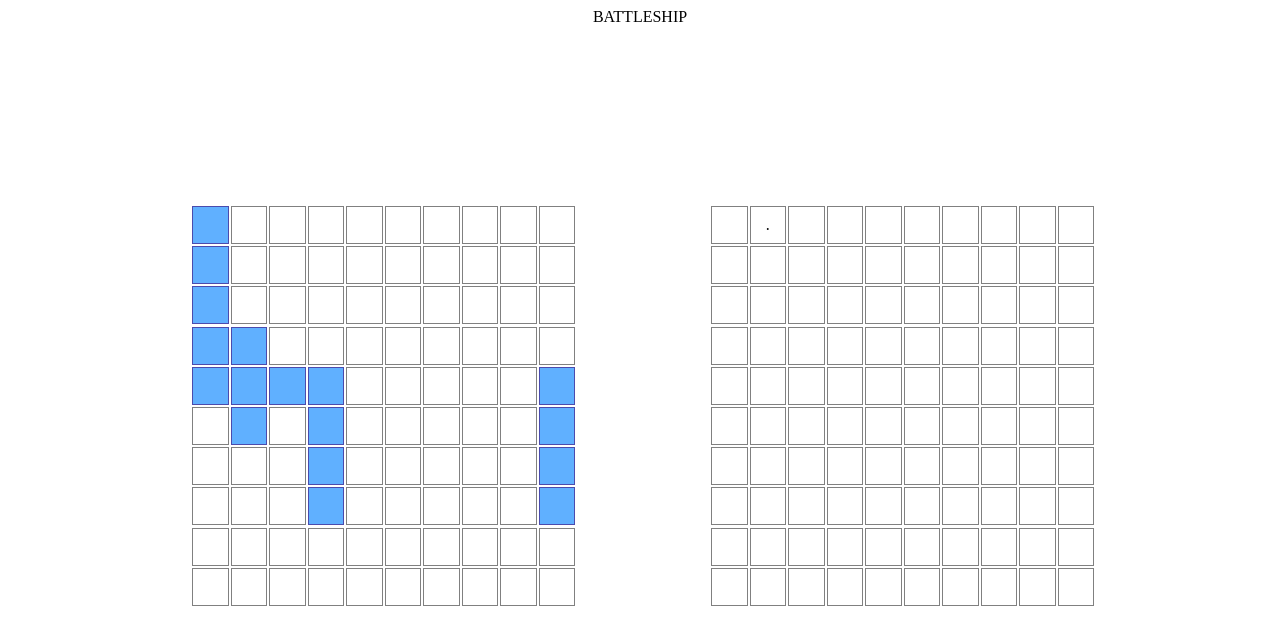
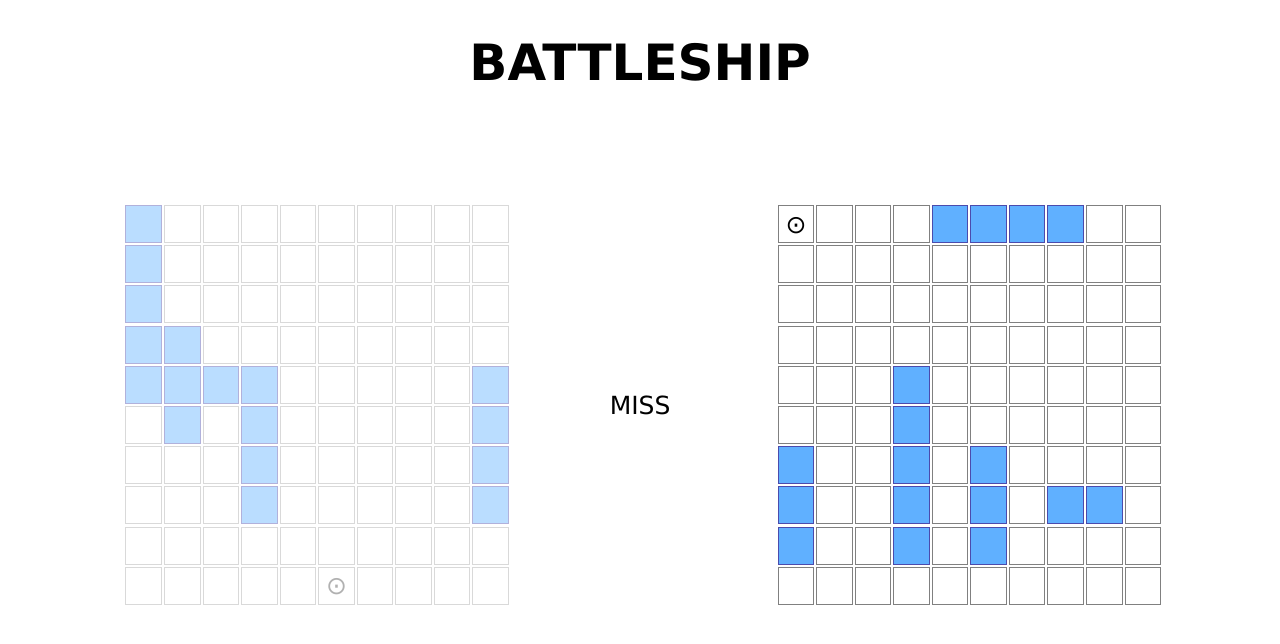
Before and after one commit to kartikbangera03/Battleship-in-JS, a website with bundled scripts: page index.html in a window 1280 px wide. Both pictures are taken after a click on the element 767 px from the left and 225 px from the top of the page. Built offline with nearby package versions, Linux system fonts and the light colour scheme.

Commit message:
Fix: Double Clicking fixed. But now due to order of operations, clicks are being refreshed

```diff
--- a/GameLogic.js
+++ b/GameLogic.js
@@ -1,61 +1,36 @@
 import Player from "./Player.js";
 import renderBothBoards from "./domManip.js";
 
-const playerOne = new Player("Kartik");
-const playerTwo = new Player("Computer");
+let playerOne;
+let playerTwo;
+let players = [];
+let playerTurn;
 
-console.log("BattleShip - Milton Bradley Version");
+startNewGame();
 
-const players = [];
-players[0] = playerOne;
-players[1] = playerTwo;
+setInterval(function(){
+    if(players[0].turn === false &&  players[1].turn === false){
+        let opponent = playerTurn==1 ? 0 : 1;
+        if(players[opponent].checkShipsSunk()===true){
+            // const shipInfoSpan = document.querySelector("#squareInfo");
+            // shipInfoSpan.textContent = players[playerTurn].name+" WINS !!!!";
 
-console.log("Ships Placed for " + playerOne.name);
-players[0].placeShips();
+            window.alert(players[playerTurn].name+ "  WINS !!!!!");
+            startNewGame();
+        }else{
+            renderBothBoards(players[0], players[1], playerTurn);
+            playerTurn = playerTurn==1 ? 0 : 1 ;
+        }
+    }
+},100)
 
-console.log("Ships Placed for " + playerTwo.name);
-players[1].placeShips();
 
-let playerTurn = 0;
-setInterval(function(){
-    // console.log("Checking ");
-    if(players[0].turn === false &&  players[1].turn === false){
-        console.log("Both Turns False");
-        // players[playerTurn].turn = true;
-        renderBothBoards(players[0], players[1], playerTurn);
-
-        playerTurn = playerTurn==1 ? 0 : 1 ;
-        console.log(playerTurn);
-    }
-},200)
-
-// console.log(playerOne);
-// console.log(playerTwo);
-
-// let gameFlag = true;
-// let playerTurn = 0;
-// while(gameFlag){
-//     console.log(players[playerTurn].name+"'s TURN");
-//     const opponent = playerTurn==1 ? 0 : 1;
-//     let inputCordinatesCorrect = true;
-//     do{
-//         const [xcord , ycord] = getInput(players[playerTurn].name);
-//         inputCordinatesCorrect = players[opponent].receiveAttack(xcord, ycord);
-//     }while(!inputCordinatesCorrect);
-
-//     if(players[opponent].checkShipsSunk()===true){
-//         gameFlag = false;
-//         console.log(players[playerTurn].name+" Wins");
-//     }
-
-//     showBoards();
-
-//     playerTurn = playerTurn==1 ? 0 : 1;
-// }
-
-// function showBoards(){
-//     console.log(players[0].name + "'s Board =====");
-//     console.log(players[0].printBoard());
-//     console.log(players[1].name + "'s Board =====");
-//     console.log(players[1].printBoard());
-// }
+function startNewGame(){
+    playerOne = new Player("Kartik");
+    playerTwo = new Player("Computer");
+    players[0] = playerOne;
+    players[1] = playerTwo;
+    players[0].placeShips();
+    players[1].placeShips();
+    playerTurn = 0;
+}
--- a/Gameboard.js
+++ b/Gameboard.js
@@ -1,12 +1,5 @@
-// Gameboards should keep track of missed attacks so they can display them properly
-// Gameboards should be able to report whether or not all of their ships have been sunk
-
-
-// INITIALLY populate each Gameboard with predetermined coordinates.
-// Later implement a system for allowing players to place their ships later.
-// user click on a coordinate in the enemy Gameboard.
-export default class Gameboard{
-    constructor(name){
+export default class Gameboard {
+    constructor(name) {
         this.gameBoard = [];
         this.shipsOnBoard = [];
         this.setBoard();
@@ -14,147 +7,104 @@ export default class Gameboard{
     }
 
 
-    // allShipsSunk(){
-    //     let allShipsSunkStatus = true;
-    //     this.shipsOnBoard.forEach(eachShip=>{
-    //         if(eachShip.isSunk()===false){
-    //             allShipsSunkStatus = false;
-    //         }
-    //     });
-
-    //     return allShipsSunkStatus;
-    // }
-
-
-    // getShipsOnBoard(){
-    //     return this.shipsOnBoard;
-    // }
-
-    getCordinate(xcord,ycord){
+    getCordinate(xcord, ycord) {
         return this.gameBoard[xcord][ycord];
     }
 
-    setBoard(){
-        for(let i=0;i<=10;i++){
+
+    setBoard() {
+        for (let i = 0; i <= 10; i++) {
             this.gameBoard[i] = [];
-            for(let j = 0 ; j <= 10;j++){
+            for (let j = 0; j <= 10; j++) {
                 this.gameBoard[i][j] = {
                     hasShip: false,
                     attacked: false,
                     ship: null
                 };
             }
-            // this.gameBoard.push(Array(10).fill({
-            //     hasShip: false,
-            //     attacked: false,
-            //     ship: null
-            // }));
         }
     }
 
 
-    getBoard(){
-        // console.log(this.gameBoard);
+    getBoard() {
         return this.gameBoard;
 
     }
 
 
-    printBoard(){
+    printBoard() {
         this.gameBoard;
-
-        for(let i=1;i<this.gameBoard.length;i++){
+        for (let i = 1; i < this.gameBoard.length; i++) {
             let currentRowArray = "";
-            let currentRow  = this.gameBoard[i];
-            for(let j = 1; j < currentRow.length ; j++){
+            let currentRow = this.gameBoard[i];
+            for (let j = 1; j < currentRow.length; j++) {
                 let val = currentRow[j].hasShip ? currentRow[j].ship.name : " . ";
                 currentRowArray += val + "  ";
             }
-            // console.table(currentRowArray);
-
         }
     }
 
 
-    placeShipOnGameBoard(shipObj, xcord, ycord, orientation){
+    placeShipOnGameBoard(shipObj, xcord, ycord, orientation) {
         let result = false;
-
-
-        // console.log("CHECK PLACEMENT");
-        if(this.checkFit(shipObj.length , xcord, ycord, orientation)){
-            const shipCordinates = this.getCordinatesForShip(shipObj.length , xcord, ycord, orientation);
-            // console.log(shipCordinates);
-            // console.log("SHIP FIT CHECKED");
-            if(shipCordinates.length!=0 && this.cordinatesEmpty(shipCordinates)){
-                // console.log("SHIP CORDINATES EMPTY");
-
-                // this.shipsOnBoard.push(shipObj);
-                shipCordinates.forEach(cord=>{
-                    // console.log(cord);
+        if (this.checkFit(shipObj.length, xcord, ycord, orientation)) {
+            const shipCordinates = this.getCordinatesForShip(shipObj.length, xcord, ycord, orientation);
+            if (shipCordinates.length != 0 && this.cordinatesEmpty(shipCordinates)) {
+                shipCordinates.forEach(cord => {
                     const xCord = cord[0];
                     const yCord = cord[1];
                     const square = this.gameBoard[xCord][yCord];
-                    // console.log(square);
                     square.hasShip = true;
                     square.ship = shipObj;
-                    // console.log(square);
                 });
-                // console.log("CORDINATES SET");
                 result = true;
 
             }
         }
-        // this.printBoard();
         return result;
-        // this.getBoard();
     }
 
 
-    checkFit(shipLength, xcord, ycord, orientation){
+    checkFit(shipLength, xcord, ycord, orientation) {
         let result = false;
-            if(orientation =="horizontal"){
-                if((ycord-1) + shipLength >9){
+        if (orientation == "horizontal") {
+            if ((ycord - 1) + shipLength > 9) {
                 result = false;
-                }else{
+            } else {
                 result = true;
             }
-            }else if(orientation =="vertical"){
-                if((xcord-1) + shipLength >9){
+        } else if (orientation == "vertical") {
+            if ((xcord - 1) + shipLength > 9) {
                 result = false;
-                }else{
+            } else {
                 result = true;
             }
         }
         return result;
-
     }
 
 
-    getCordinatesForShip(shipLength, xcord, ycord, orientation){
+    getCordinatesForShip(shipLength, xcord, ycord, orientation) {
         let cordinates = [];
-        if(orientation =="horizontal"){
-            for(let i=0;i<shipLength;i++){
-                const cords = [xcord, ycord+i];
+        if (orientation == "horizontal") {
+            for (let i = 0; i < shipLength; i++) {
+                const cords = [xcord, ycord + i];
                 cordinates.push(cords);
             }
-        }else if(orientation == "vertical" ){
-            for(let i=0;i<shipLength;i++){
-                const cords = [xcord+i, ycord];
+        } else if (orientation == "vertical") {
+            for (let i = 0; i < shipLength; i++) {
+                const cords = [xcord + i, ycord];
                 cordinates.push(cords);
             }
         }
-        // console.log(cordinates)
         return cordinates;
     }
 
 
-    cordinatesEmpty(shipCordinates){
+    cordinatesEmpty(shipCordinates) {
         let isEmpty = true;
         shipCordinates.forEach((cord) => {
-            // console.log("Checking "+this.gameBoard[cord[0]][cord[1]]);
-            if(this.gameBoard[cord[0]][cord[1]].hasShip === true){
-
-                // console.log("Checking if square "+cord[0]+" "+cord[1]+" is Empty or not" );
+            if (this.gameBoard[cord[0]][cord[1]].hasShip === true) {
                 isEmpty = false;
             }
         });
@@ -162,27 +112,23 @@ export default class Gameboard{
     }
 
 
-    receiveAttack(xcord, ycord){
-
-        // Determines whether or not the attack hit a ship
-        // and then sends the hit function to the correct ship
-        // OR records the cordinates of the missed shot
-        // const xcord = cord[0];
-        // const ycord = cord[1];
+    receiveAttack(xcord, ycord) {
         let attackStatus = false;
         let message = "MISS";
 
-        if(this.gameBoard[xcord][ycord].attacked == false){
+        if (this.gameBoard[xcord][ycord].attacked == false) {
             attackStatus = true;
-            // console.log("*****************");
-            if(this.gameBoard[xcord][ycord].hasShip == true ){
-                this.gameBoard[xcord][ycord].ship.hit();
-            }else{
-                console.log(message);
+
+            if (this.gameBoard[xcord][ycord].hasShip == true) {
+                message = this.gameBoard[xcord][ycord].ship.hit();
             }
-            // console.log("*****************");
+
             this.gameBoard[xcord][ycord].attacked = true;
         }
+
+        const shipInfoSpan = document.querySelector("#squareInfo");
+        shipInfoSpan.textContent = message;
+        console.log(message);
 
         return attackStatus;
     }
--- a/domManip.js
+++ b/domManip.js
@@ -1,131 +1,137 @@
-let playerTurn  = 0;
+export default function renderBothBoards(playerOne, playerTwo, playerTurn) {
+    if (playerTurn) {
+        playerTwo.changeTurn();
+    } else {
+        playerOne.changeTurn();
+    }
 
-
-
-
-// export default function(players){
-//     players[playerTurn].turn = true;
-//     renderBothBoards(players[0], players[1], playerTurn)
-//     playerTurn = playerTurn==1 ? 0 : 1 ;
-
-
-
-// };
-
-
-
-
-export default function renderBothBoards(playerOne, playerTwo, playerTurn){
-
-    if(playerTurn){
-        playerTwo.changeTurn();
-        console.log(playerTwo.name+"'s TURN . TurnStatus : "+playerTwo.turn);
-
-    }else{
-        playerOne.turn = true;
-        console.log(playerOne.name+"'s TURN . TurnStatus : "+playerOne.turn);
-
-    }
     renderLeftBoard(playerOne, playerTwo, playerTurn);
     renderRightBoard(playerOne, playerTwo, playerTurn);
+
+    if(playerTurn == 1 ){
+        getRandomClickInputFromComputer();
+    }
 }
 
 
-function renderLeftBoard(playerOne, playerTwo, playerTurn){
+function renderLeftBoard(playerOne, playerTwo, playerTurn) {
     const leftContainer = document.querySelector(".leftContainer");
-    while(leftContainer.firstChild){
+    while (leftContainer.firstChild) {
         leftContainer.removeChild(leftContainer.firstChild);
     }
 
 
-    for(let i =1;i<=10;i++){
-        for(let j=1;j<=10;j++){
-            const square  =  document.createElement("div");
+    for (let i = 1; i <= 10; i++) {
+        for (let j = 1; j <= 10; j++) {
+            const square = document.createElement("div");
             const spanElem = document.createElement("span");
-            // spanElem.textContent = ".";
-            const gameBoardSquare = playerOne.gameBoard.getCordinate(i,j);
-            if(gameBoardSquare.attacked == true){
-                if(gameBoardSquare.hasShip==true){
-                    spanElem.textContent = "X";
-                }else{
-                    spanElem.textContent = ".";
-                }
+
+            if (playerTurn == 0) {
+                square.classList.add("inactiveBoard");
             }
+            const gameBoardSquare = playerOne.gameBoard.getCordinate(i, j);
+            // if (gameBoardSquare.attacked == true) {
+            //     if (gameBoardSquare.hasShip == true) {
+            //         spanElem.innerHTML = "&#x2715;";
+            //     } else {
+            //         spanElem.innerHTML = "&#x2299;" ;
+            //     }
+            // }
 
-            if(gameBoardSquare.hasShip==true){
+            spanElem.innerHTML = getDisplayInfoForSquare(gameBoardSquare.attacked,gameBoardSquare.hasShip )
+
+
+            if (gameBoardSquare.hasShip == true) {
                 square.classList.add("shipSquare");
             }
 
             square.appendChild(spanElem);
             square.classList.add("leftSquare");
-            square.setAttribute("id",`ls-${i}-${j}`);
+            square.setAttribute("id", `ls-${i}-${j}`);
 
-            if(playerTurn===1 && gameBoardSquare.attacked===false){
-                square.addEventListener("click",(e)=>{
-                    const idVal = e.target.id.split("-");
-                    console.log(idVal[1]+" "+ idVal[2]);
+            if (playerTurn === 1 && gameBoardSquare.attacked === false) {
+                square.addEventListener("click", (e) => {
+                    // const idVal = e.target.id.split("-");
+                    console.log(playerTwo.name);
+                    console.log(e.target.id);
                     playerOne.receiveAttack(i, j);
                     playerTwo.changeTurn()
-                    console.log("In left Board");
-                    console.log(playerOne.name +" " +playerOne.turn);
-                    console.log(playerTwo.name +" " +playerTwo.turn);
+                }, { once: true });
+            }
+            leftContainer.appendChild(square);
+        }
+    }
+}
 
-                    // await renderBothBoards(playerOne, playerTwo, nextTurn );
-                    // changeTurn = true;
+function renderRightBoard(playerOne, playerTwo, playerTurn) {
+    const rightContainer = document.querySelector(".rightContainer");
+    while (rightContainer.firstChild) {
+        rightContainer.removeChild(rightContainer.firstChild);
+    }
 
-                },{once : true});
+    for (let i = 1; i <= 10; i++) {
+        for (let j = 1; j <= 10; j++) {
+            const square = document.createElement("div");
+            const spanElem = document.createElement("span");
+            if (playerTurn == 1) {
+                square.classList.add("inactiveBoard");
             }
 
 
-            leftContainer.appendChild(square);
-        }
-    }
+            const gameBoardSquare = playerTwo.gameBoard.getCordinate(i, j);
+            // if (gameBoardSquare.attacked == true) {
+            //     if (gameBoardSquare.hasShip == true) {
+            //         spanElem.innerHTML = "&#x2715;";
+            //     } else {
+            //         spanElem.innerHTML = "&#x2299;" ;
+            //     }
+            // }
+            spanElem.innerHTML = getDisplayInfoForSquare(gameBoardSquare.attacked,gameBoardSquare.hasShip)
 
 
+            if (gameBoardSquare.hasShip == true) {
+                square.classList.add("shipSquare");
+            }
 
-
-}
-
-function renderRightBoard(playerOne, playerTwo, playerTurn){
-    const rightContainer = document.querySelector(".rightContainer");
-    while(rightContainer.firstChild){
-        rightContainer.removeChild(rightContainer.firstChild);
-    }
-
-    for(let i =1;i<=10;i++){
-        for(let j=1;j<=10;j++){
-            const square  =  document.createElement("div");
-            const spanElem = document.createElement("span");
-            // spanElem.textContent = ".";
-            const gameBoardSquare = playerTwo.gameBoard.getCordinate(i,j);
-            if(gameBoardSquare.attacked == true){
-                if(gameBoardSquare.hasShip==true){
-                    spanElem.textContent = "X";
-                }else{
-                    spanElem.textContent = ".";
-                }
-            }
             square.appendChild(spanElem);
             square.classList.add("rightSquare");
-            square.setAttribute("id",`rs-${i}-${j}`);
+            square.setAttribute("id", `rs-${i}-${j}`);
 
-            if(playerTurn===0){
-                square.addEventListener("click",(e)=>{
-                    const idVal = e.target.id.split("-");
-                    console.log(idVal[1]+" "+ idVal[2]);
-                    console.log("In right Board");
+            if (playerTurn === 0) {
+                square.addEventListener("click", (e) => {
+                    // const idVal = e.target.id.split("-");
+                    console.log(playerOne.name);
+                    console.log(e.target.id);
                     playerTwo.receiveAttack(i, j);
                     playerOne.changeTurn();
-                    console.log(playerOne.name +" " +playerOne.turn);
-                    console.log(playerTwo.name +" " +playerTwo.turn);
-
-                    // renderBothBoards(playerOne, playerTwo, nextTurn );
-                    // changeTurn = true;
-                },{once : true});
+                }, { once: true });
             }
-
-
             rightContainer.appendChild(square);
         }
     }
 }
+
+
+function getRandomClickInputFromComputer(){
+    let i = Math.floor((Math.random() * 10)+1);
+    let j = Math.floor((Math.random() * 10)+1);
+    console.log("Randomly Generated "+i+" "+j);
+    let square = document.querySelector(`#ls-${i}-${j}`)
+    square.click()
+    // setTimeout(()=>{square.click()},1000);
+}
+
+
+function getDisplayInfoForSquare(previouslyAttacked , hasShip){
+    let message = "" ;
+
+    if (previouslyAttacked === true) {
+        if (hasShip === true) {
+            message  = "&#x2715;";
+        } else {
+            message = "&#x2299;" ;
+        }
+    }
+
+    return message ;
+}
--- a/index.html
+++ b/index.html
@@ -12,15 +12,20 @@
 <body>
     <div class="navBar">
         <div class="logo">
-            <span>BATTLESHIP</span>
+            <span><h1>BATTLESHIP</h1></span>
         </div>
     </div>
+
+
 
     <div class="container">
         <div class="leftContainer gridContainer">
             <div class="ownGrid">
 
             </div>
+        </div>
+        <div class="gameInfo">
+            <span id = "squareInfo"></span>
         </div>
         <div class="rightContainer gridContainer">
             <div class="opponentGrid">
--- a/styles.css
+++ b/styles.css
@@ -1,3 +1,14 @@
+body{
+    /* border: 1px solid blue; */
+    padding: 0;
+    margin: 0;
+    height: 99vh;
+    overflow: hidden;
+
+    font-family: Verdana, Geneva, Tahoma, sans-serif;
+    font-size: 25px;
+}
+
 button{
     width: 50px;
     height: 50px;
@@ -5,10 +16,11 @@ button{
 
 .container{
     display: flex;
-    height: 95vh;
+    height: 70vh;
     justify-content: center;
     align-items: center;
-    gap: 10vw;
+    gap: 2vw;
+    /* border: 1px solid black; */
 }
 
 .logo{
@@ -44,3 +56,15 @@ button{
     padding-left: 7px;
     gap: 2px;
 }
+
+.inactiveBoard{
+    opacity: 0.3;
+}
+
+.gameInfo{
+    display: flex;
+    justify-content: center;
+    align-items: center;
+    padding: 30px;
+    width: 150px;
+}
```
Also changed, not shown: Player.js (+0 -8 lines), Ship.js (+4 -3 lines). Lines whose indentation alone changed are shown as unchanged.
